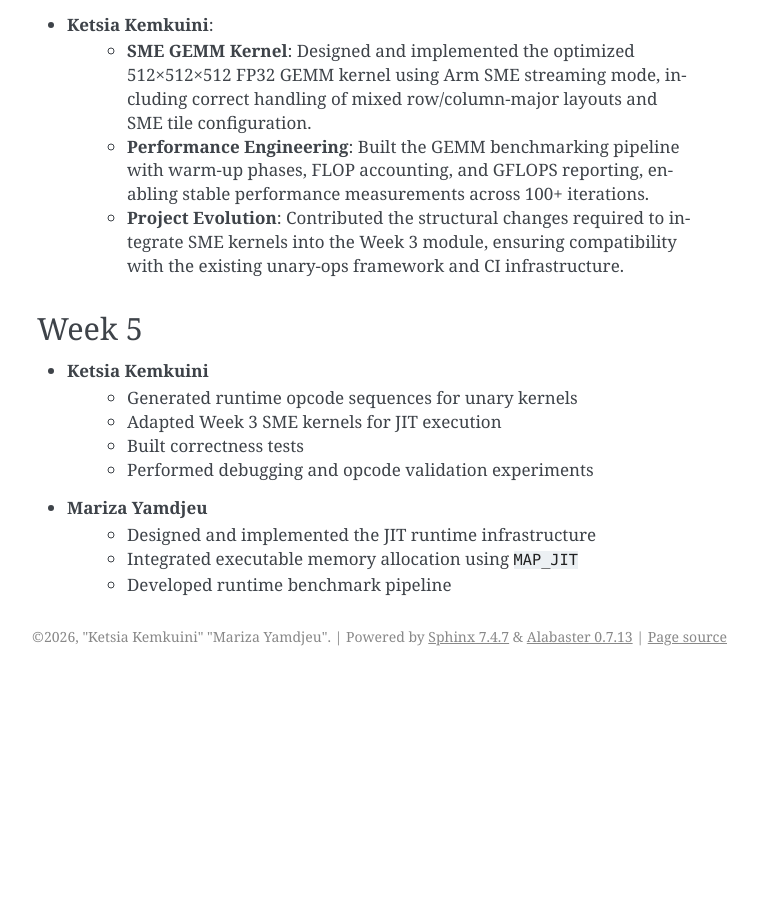
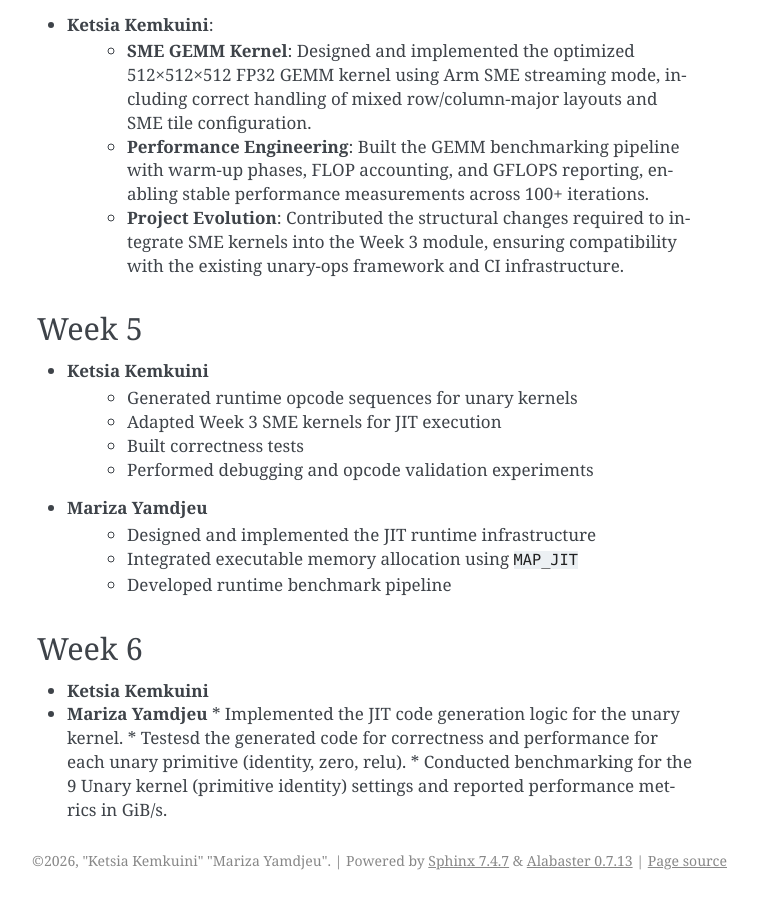
Before and after one commit to kets01/MLC-Project, a Sphinx documentation site: the page built from docs/source/contributions.rst, in a window 1280 px wide and 900 px high, scrolled down 1265 px. Shown: the whole window, without its empty margins (383-1141 px from the left). Built offline with Sphinx 7.4.7, drawn with Linux system fonts in a browser that asks for light colours; before the commit the page ends 1941 px from its top, so only the background shows below that.

Commit message:
feat: add Week 6 documentation and update index with new report section

```diff
--- a/docs/source/contributions.rst
+++ b/docs/source/contributions.rst
@@ -67,3 +67,14 @@ Week 5
     * Designed and implemented the JIT runtime infrastructure
     * Integrated executable memory allocation using ``MAP_JIT``
     * Developed runtime benchmark pipeline
+
+Week 6
+------
+* **Ketsia Kemkuini**
+
+
+
+* **Mariza Yamdjeu**
+  * Implemented the JIT code generation logic for the unary kernel.
+  * Testesd the generated code for correctness and performance for each unary primitive (identity, zero, relu).
+  * Conducted benchmarking for the 9 Unary kernel (primitive identity) settings and reported performance metrics in GiB/s.
--- a/docs/source/index.rst
+++ b/docs/source/index.rst
@@ -25,6 +25,7 @@ This documentation tracks our progress through the Machine Learning Compiler Lab
    weeks/week2
    weeks/week3
    weeks/week5
+   weeks/week6
 
 
 Team Members
```
Also changed, not shown: docs/source/weeks/week6.rst (added, +45 -0 lines), 2 other files.
